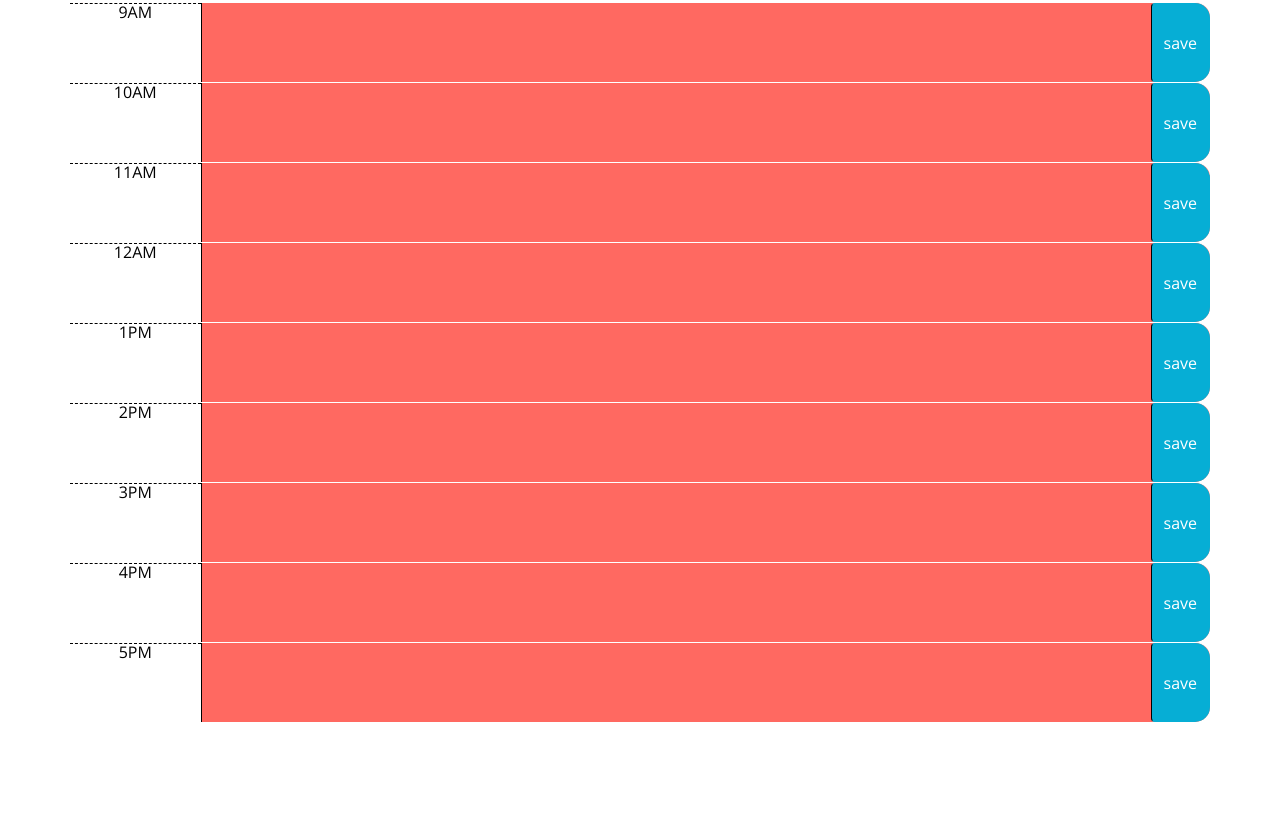
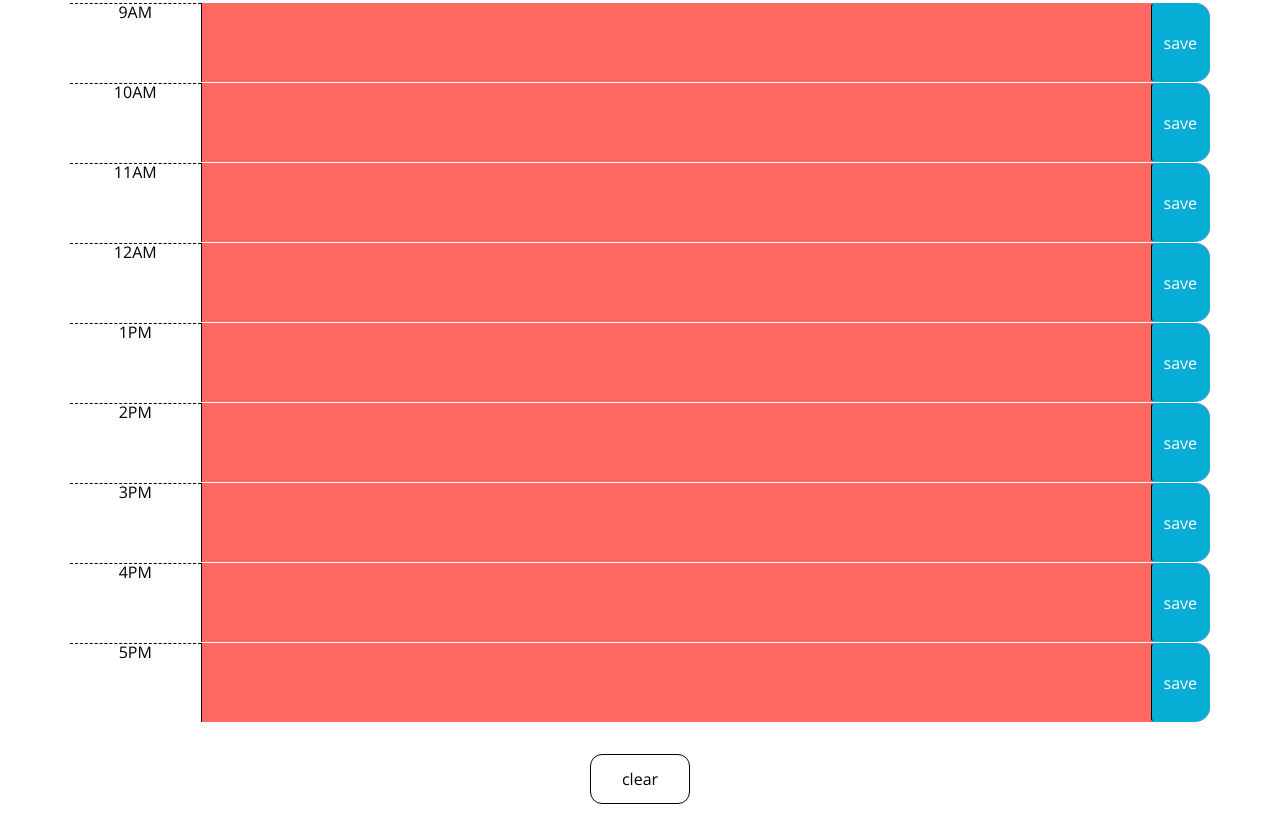
Before and after one commit to samueltuki/planner-app, a plain HTML site: page starter/index.html in a window 1280 px wide. Shown: the part 334-1170 px from the top of the page. Before the commit the page ends 1056 px from the top, so only its background shows below. Drawn offline with nearby package versions, Linux system fonts and the light colour scheme.

Commit message:
clear button added

```diff
--- a/starter/assets/style.css
+++ b/starter/assets/style.css
@@ -69,3 +69,24 @@ textarea {
   font-size: 20px;
   transition: all 0.3s ease-in-out;
 }
+
+.clearDiv {
+  display:  flex;
+  justify-content: center;
+  margin: 32px ;
+  border-radius: 92px;
+  height: 50px;
+
+}
+
+#clearAll {
+width: 100px;
+  color: #000000;
+  border-radius: 12px;
+  background-color: #ffffff;
+  border: 1px solid rgb(1, 1, 1);
+}
+
+#clearAll:hover {
+ background-color: #ff6961;
+}
--- a/starter/index.html
+++ b/starter/index.html
@@ -86,6 +86,10 @@
       </div>
 
     </div>
+    <div class="clearDiv">
+<button id="clearAll">clear</button>
+
+    </div>
 
     <script src="https://cdnjs.cloudflare.com/ajax/libs/jquery/3.2.1/jquery.min.js"></script>
     <script src="https://cdnjs.cloudflare.com/ajax/libs/moment.js/2.24.0/moment.min.js"></script>
```
